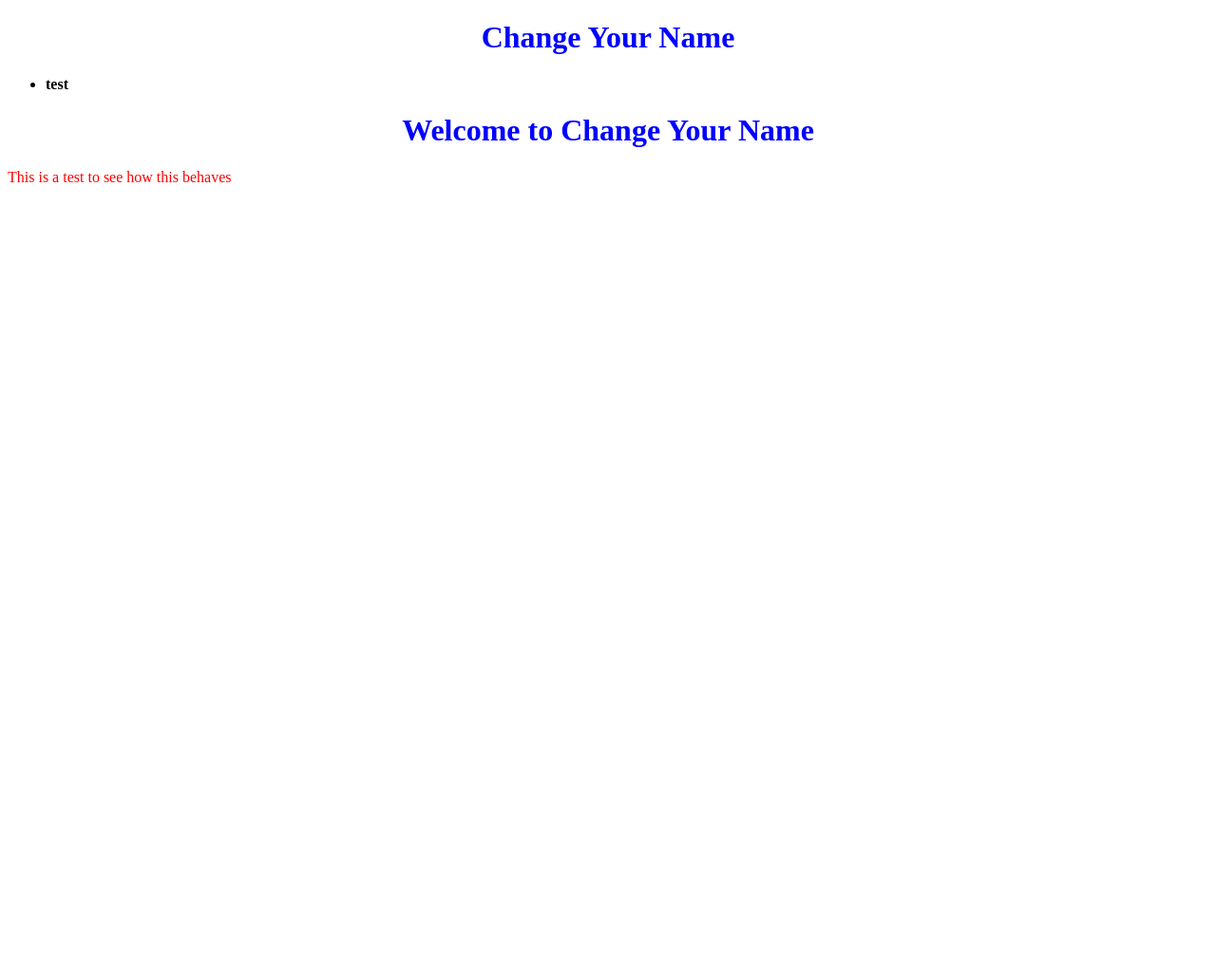
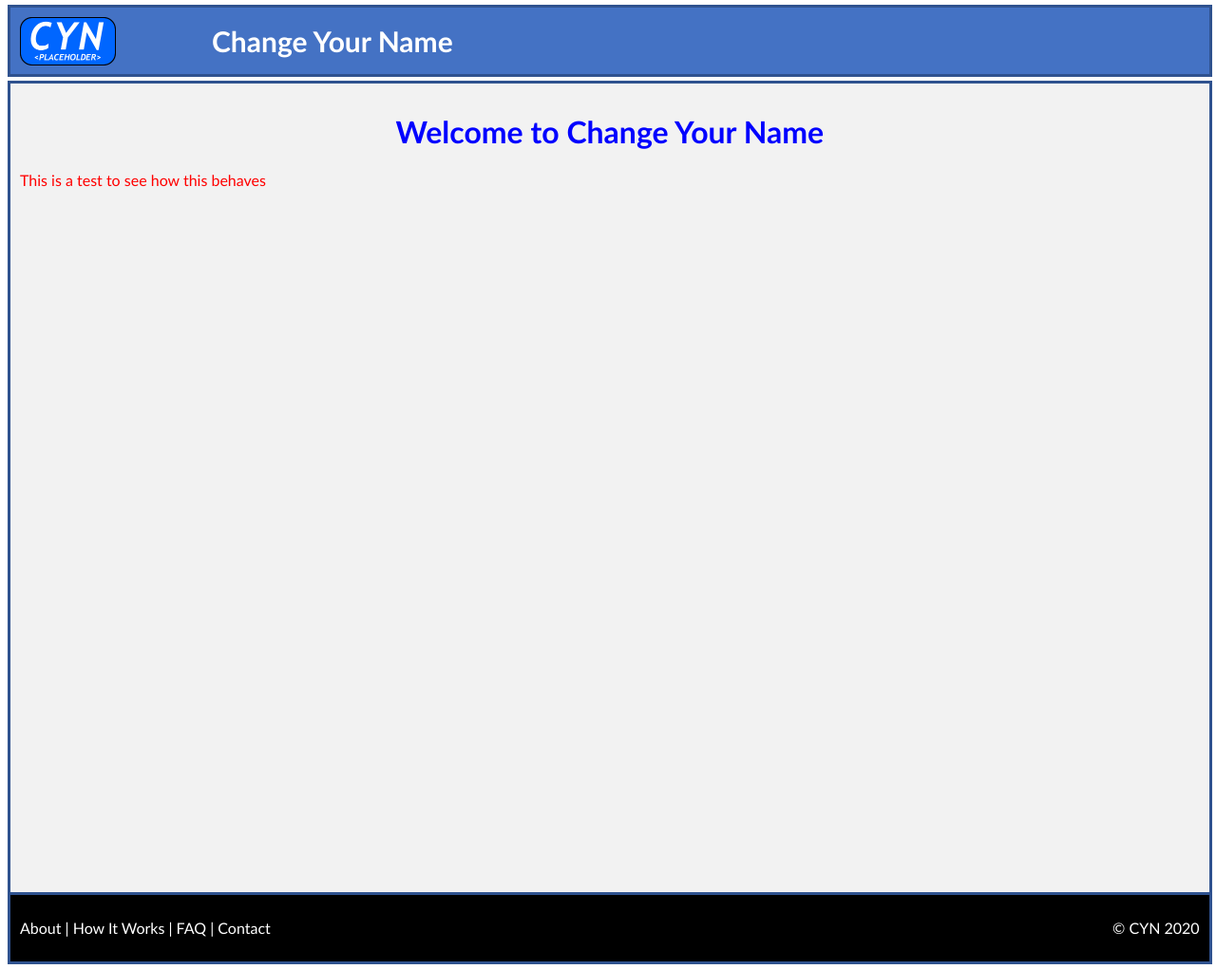
Before and after one commit to davethepunkyone/tm470-name-change, a Flask app: page / in a window 1280 px wide. Shown: the whole page at 95% size. Run offline with Flask 2, Linux system fonts and the light colour scheme.

Commit message:
Added images, modified general template and css

```diff
--- a/app/static/default.css
+++ b/app/static/default.css
@@ -1,3 +1,7 @@
+* {
+  font-family: Calibri;
+}
+
 h1 {
   color: blue;
   text-align: center;
@@ -7,3 +11,65 @@ p {
   color: red;
   text-align: left;
 }
+
+header {
+  position: fixed;
+  top: 5px;
+  width: 97%;
+  padding: 10px;
+  height: 50px;
+  line-height: 50px;
+  background-color: #4472C4;
+  color: white;
+  vert-align: middle;
+  border-style: solid;
+  border-color: #2F528F;
+}
+
+footer {
+  position: fixed;
+  bottom: 5px;
+  width: 97%;
+  padding: 10px;
+  height: 50px;
+  line-height: 50px;
+  background-color: black;
+  color: white;
+  vert-align: middle;
+  border-style: solid;
+  border-color: #2F528F;
+}
+
+.main {
+  position: fixed;
+  top: 75px;
+  width: 97%;
+  height: 850px;
+  padding: 10px;
+  background-color: #F2F2F2;
+  margin-top: 10px;
+  margin-bottom: 10px;
+  border-style: solid;
+  border-color: #2F528F;
+}
+
+.header_text {
+  float: left;
+  color: white;
+  font-weight: bold;
+  font-size: 30px;
+}
+
+.header_image {
+  float: left;
+}
+
+.links {
+  float: left;
+  text-align: left;
+}
+
+.copyright {
+  float: right;
+  text-align: right;
+}
--- a/app/templates/template_general.html
+++ b/app/templates/template_general.html
@@ -7,18 +7,18 @@
    </head>
    <body>
       <header>
-         <div class="container">
-            <h1 class="logo">Change Your Name</h1>
-            <strong>
-               <nav>
-                  <ul class="menu">
-                      <li>test</li>
-                  </ul>
-               </nav>
-            </strong>
-         </div>
+         <div class="header_image"><img src={{url_for('static', filename='placeholder_logo.png')}} width="50%" height="50%"></div>
+         <div class="header_text">Change Your Name</div>
       </header>
+      <div class="main">
       {% block content %}
       {% endblock %}
+      </div>
+      <footer>
+         <div class="footer">
+            <div class="links">About | How It Works | FAQ | Contact</div>
+            <div class="copyright">&#169; CYN 2020</div>
+         </div>
+      </footer>
    </body>
 </html>
```
Also changed, not shown: app/static/awaiting_verification.png (added), app/static/placeholder_logo.png (added), app/static/verified_tick.png (added).
